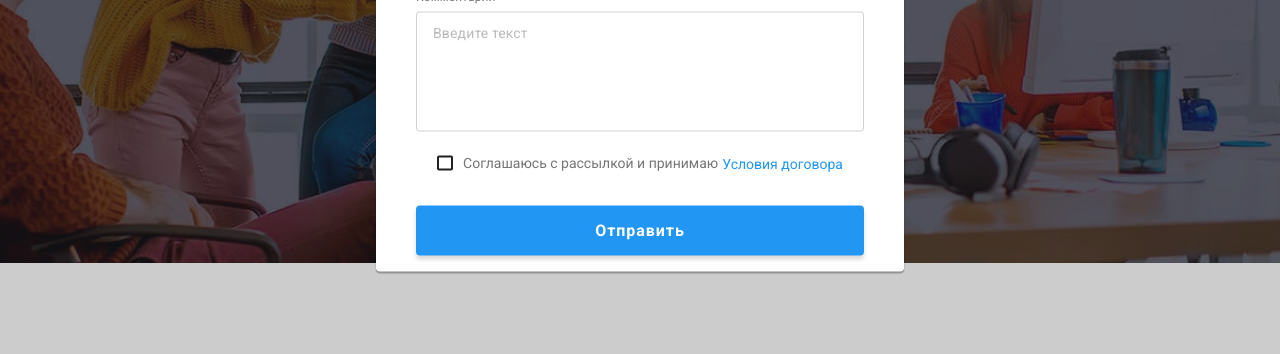
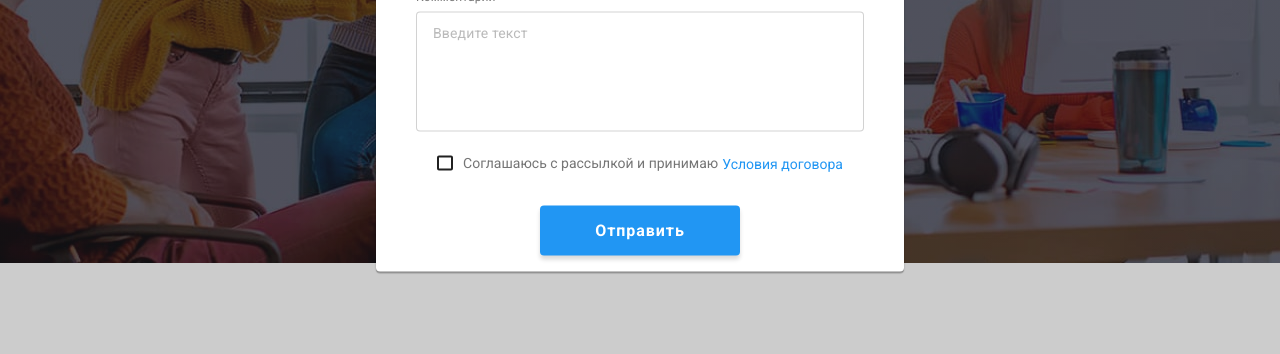
Before and after one commit to Koliadjun/goit-markup-hw-06, a plain HTML site: page index.html in a window 1280 px wide. Both pictures are taken after a click on the button "Заказать услугу". Shown: the part 419-773 px from the top of the page. Drawn offline with nearby package versions, Linux system fonts and the light colour scheme.

Commit message:
1. Fix modal button width

```diff
--- a/css/styles.css
+++ b/css/styles.css
@@ -632,6 +632,7 @@ p {
 .modal-form {
   display: flex;
   flex-direction: column;
+  /* align-items: center; */
 }
 .modal-form-label {
   font-size: 12px;
@@ -651,6 +652,7 @@ p {
 
 .modal-form-input {
   height: 40px;
+  width: 100%;
 }
 .modal-form-input:focus,
 .modal-form-textarea:focus {
@@ -727,6 +729,10 @@ p {
   background-color: var(--active-link-color);
   border-color: var(--active-link-color);
 }
+.modal-button-form {
+  min-width: 200px;
+  align-self: center;
+}
 .is-hidden {
   visibility: hidden;
   opacity: 0;
--- a/index.html
+++ b/index.html
@@ -603,7 +603,9 @@
             </label>
             <a class="modal-form-agriment-link" href="#">Условия договора</a>
           </div>
-          <button class="modal-button" type="submit">Отправить</button>
+          <button class="modal-button modal-button-form" type="submit">
+            Отправить
+          </button>
         </form>
       </div>
     </div>
```
